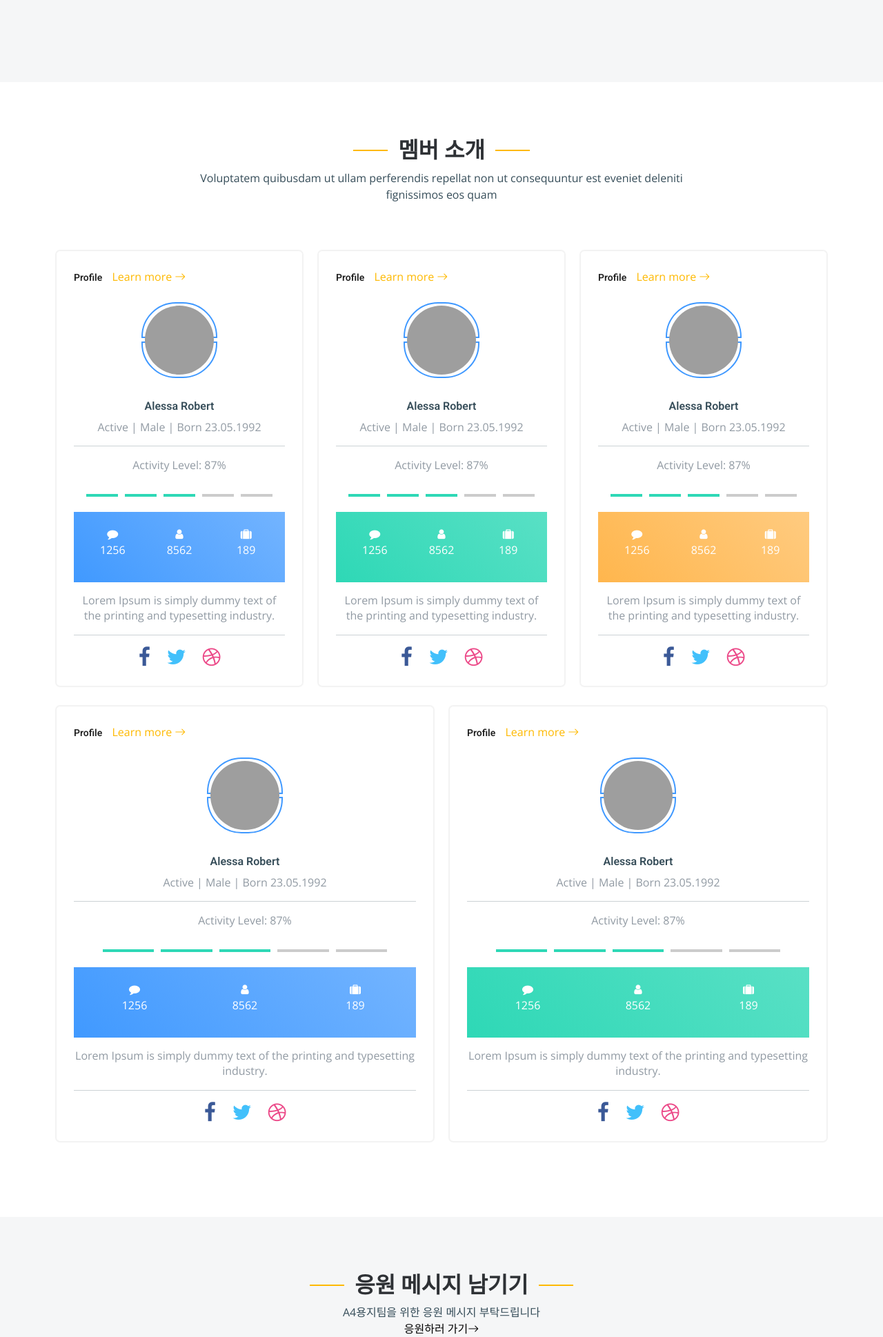
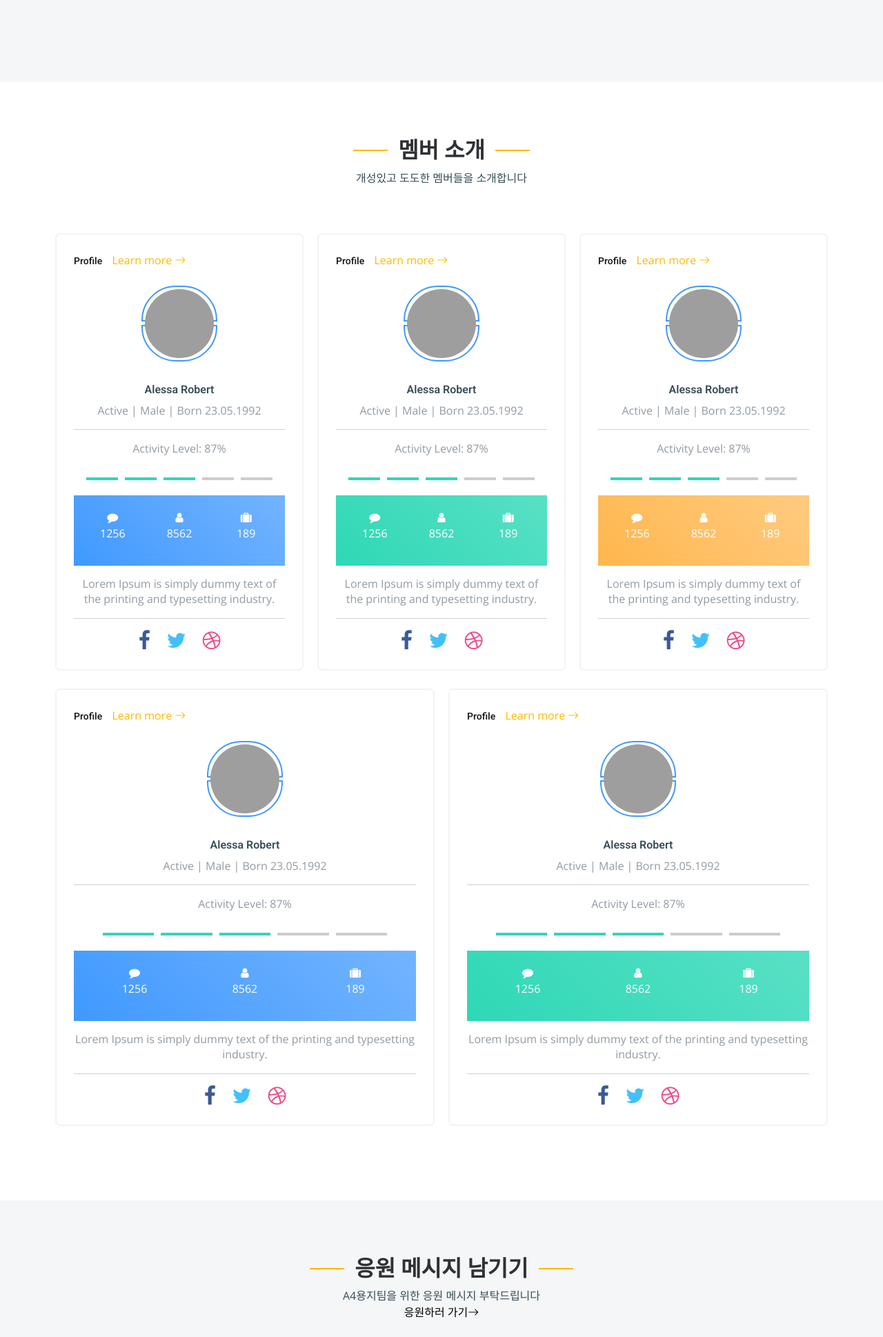
Before and after one commit to misily/a-4TeamProject, a Python web app: template templates/index.html in a window 1280 px wide. Shown: the part 1089-3027 px from the top of the page at 69% size. Run offline with Jinja, Linux system fonts and the light colour scheme; the template is opened without the code that fills it, so the values that code supplies are empty; some libraries are stand-ins or nearby versions; grey boxes are pictures that could not be loaded.

Commit message:
Update index.html

```diff
--- a/templates/index.html
+++ b/templates/index.html
@@ -5,7 +5,7 @@
   <meta charset="utf-8">
   <meta content="width=device-width, initial-scale=1.0" name="viewport">
 
-  <title>UpConstruction Bootstrap Template - Index</title>
+  <title>A-4 Member Introducing</title>
   <meta content="" name="description">
   <meta content="" name="keywords">
 
@@ -149,8 +149,7 @@
 
       <div class="section-header">
         <h2>멤버 소개</h2>
-        <p>Voluptatem quibusdam ut ullam perferendis repellat non ut consequuntur est eveniet deleniti fignissimos eos
-          quam</p>
+        <p>개성있고 도도한 멤버들을 소개합니다</p>
       </div>
 
       <link href="https://maxcdn.bootstrapcdn.com/font-awesome/4.3.0/css/font-awesome.min.css" rel="stylesheet">
@@ -536,63 +535,44 @@
 
           <div class="col-lg-4 col-md-6">
             <div class="footer-info">
-              <h3>UpConstruction</h3>
+              <h3>A4 용지</h3>
               <p>
-                A108 Adam Street <br>
-                NY 535022, USA<br><br>
-                <strong>Phone:</strong> +1 5589 55488 55<br>
-                <strong>Email:</strong> info@example.com<br>
+                A-4조 A4 용지되다 <br>
+                개발자를 꿈꾸는 사람들<br><br>
+                <strong>팀장:</strong> 김은수<br>
+                <strong>팀원:</strong> 김성광 배현아 유혜민 이윤성<br>
               </p>
               <div class="social-links d-flex mt-3">
-                <a href="#" class="d-flex align-items-center justify-content-center"><i class="bi bi-twitter"></i></a>
-                <a href="#" class="d-flex align-items-center justify-content-center"><i class="bi bi-facebook"></i></a>
-                <a href="#" class="d-flex align-items-center justify-content-center"><i class="bi bi-instagram"></i></a>
-                <a href="#" class="d-flex align-items-center justify-content-center"><i class="bi bi-linkedin"></i></a>
+                <a href="#" class="d-flex align-items-center justify-content-center">url</a>
               </div>
             </div>
           </div><!-- End footer info column-->
 
           <div class="col-lg-2 col-md-3 footer-links">
-            <h4>Useful Links</h4>
+            <h4>Menu</h4>
             <ul>
-              <li><a href="#">Home</a></li>
-              <li><a href="#">About us</a></li>
-              <li><a href="#">Services</a></li>
-              <li><a href="#">Terms of service</a></li>
-              <li><a href="#">Privacy policy</a></li>
+              <li><a href="#">홈</a></li>
+              <li><a href="#">멤버 소개</a></li>
+              <li><a href="#">응원 메시지</a></li>
             </ul>
           </div><!-- End footer links column-->
 
           <div class="col-lg-2 col-md-3 footer-links">
-            <h4>Our Services</h4>
+            <h4>멤버 소개</h4>
             <ul>
-              <li><a href="#">Web Design</a></li>
-              <li><a href="#">Web Development</a></li>
-              <li><a href="#">Product Management</a></li>
-              <li><a href="#">Marketing</a></li>
-              <li><a href="#">Graphic Design</a></li>
+              <li><a href="#">김은수</a></li>
+              <li><a href="#">김성광</a></li>
+              <li><a href="#">배현아</a></li>
+              <li><a href="#">유혜민</a></li>
+              <li><a href="#">이윤성</a></li>
             </ul>
-          </div><!-- End footer links column-->
+          </div>
 
           <div class="col-lg-2 col-md-3 footer-links">
-            <h4>Hic solutasetp</h4>
+            <h4>응원 메시지</h4>
             <ul>
-              <li><a href="#">Molestiae accusamus iure</a></li>
-              <li><a href="#">Excepturi dignissimos</a></li>
-              <li><a href="#">Suscipit distinctio</a></li>
-              <li><a href="#">Dilecta</a></li>
-              <li><a href="#">Sit quas consectetur</a></li>
-            </ul>
-          </div><!-- End footer links column-->
-
-          <div class="col-lg-2 col-md-3 footer-links">
-            <h4>Nobis illum</h4>
-            <ul>
-              <li><a href="#">Ipsam</a></li>
-              <li><a href="#">Laudantium dolorum</a></li>
-              <li><a href="#">Dinera</a></li>
-              <li><a href="#">Trodelas</a></li>
-              <li><a href="#">Flexo</a></li>
+              <li><a href="#">보러가기</a></li>
+              <li><a href="#">작성하기</a></li>
             </ul>
           </div><!-- End footer links column-->
 
@@ -603,7 +583,7 @@
     <div class="footer-legal text-center position-relative">
       <div class="container">
         <div class="copyright">
-          &copy; Copyright <strong><span>UpConstruction</span></strong>. All Rights Reserved
+          &copy; Copyright <strong><span>A4용지</span></strong>. All Rights Reserved
         </div>
         <div class="credits">
           <!-- All the links in the footer should remain intact. -->
```
